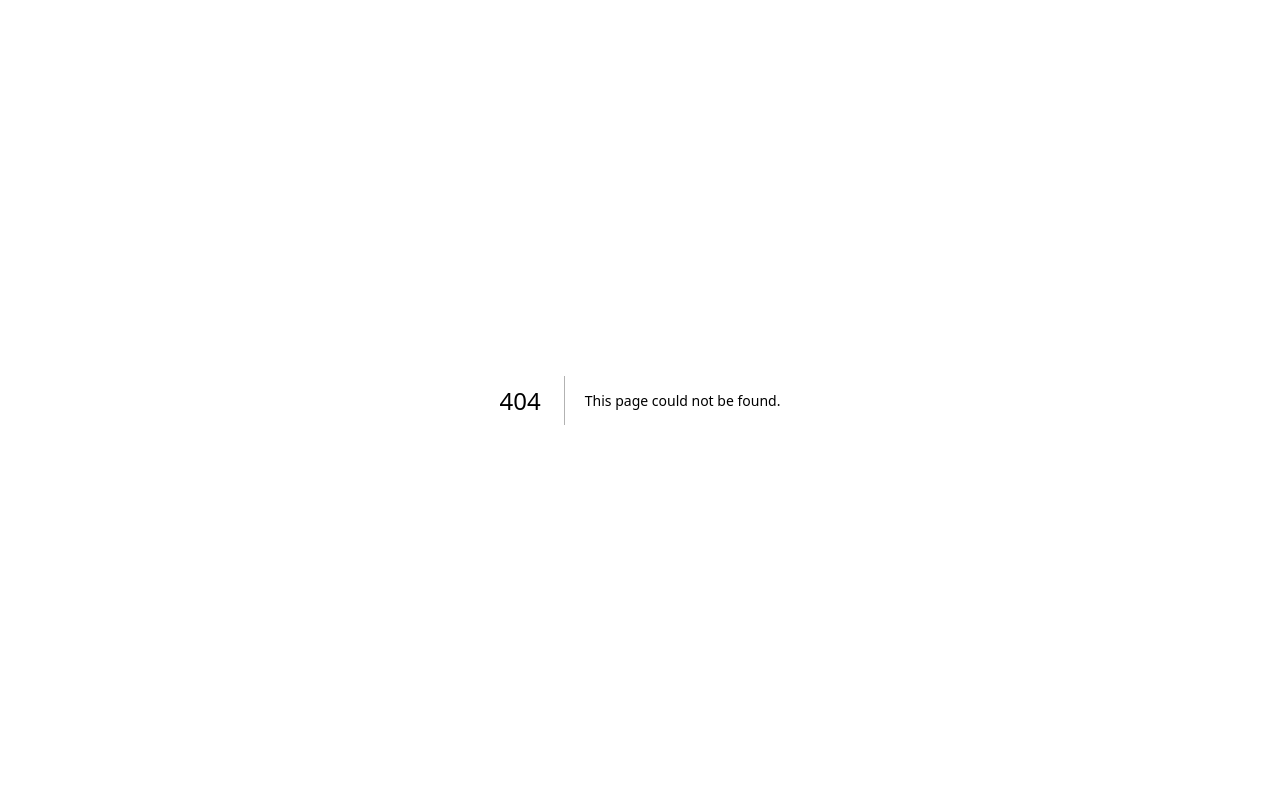
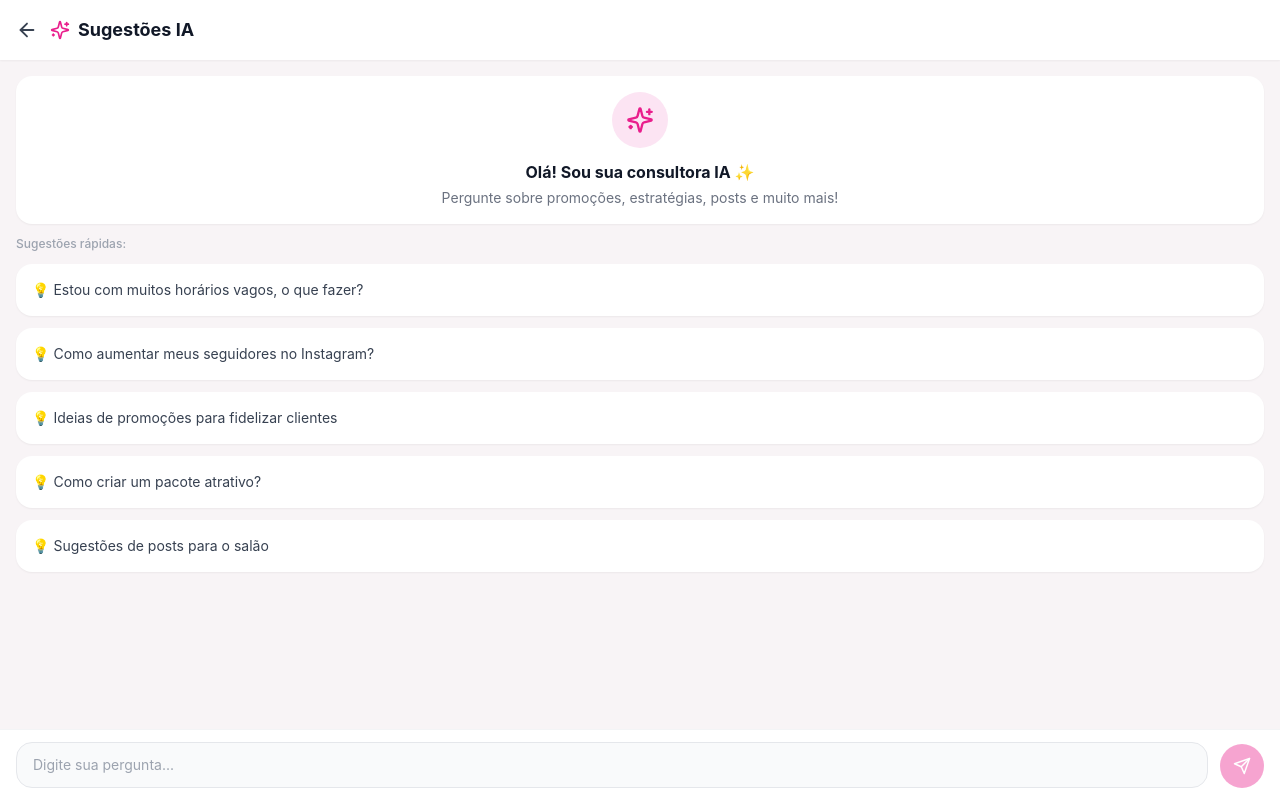
Before and after one commit to juliatedeschi7-creator/salao, a Next.js app: page /salao/ia in a window 1280 px wide. Before the commit this address had no page. Built offline with nearby package versions, Linux system fonts and the light colour scheme.

Commit message:
Criar page.tsx

```diff
--- /dev/null
+++ b/src/app/salao/ia/page.tsx
@@ -0,0 +1,195 @@
+'use client'
+
+import { useEffect, useState, useRef } from 'react'
+import { supabase } from '@/lib/supabase'
+import { useAuth } from '@/lib/hooks/useAuth'
+import { useRouter } from 'next/navigation'
+import { ArrowLeft, Send, Sparkles } from 'lucide-react'
+
+interface Mensagem {
+  role: 'user' | 'assistant'
+  content: string
+}
+
+const SUGESTOES = [
+  'Estou com muitos horários vagos, o que fazer?',
+  'Como aumentar meus seguidores no Instagram?',
+  'Ideias de promoções para fidelizar clientes',
+  'Como criar um pacote atrativo?',
+  'Sugestões de posts para o salão',
+]
+
+export default function IAPage() {
+  const { profile, loading } = useAuth()
+  const router = useRouter()
+  const [salao, setSalao] = useState<any>(null)
+  const [mensagens, setMensagens] = useState<Mensagem[]>([])
+  const [input, setInput] = useState('')
+  const [enviando, setEnviando] = useState(false)
+  const bottomRef = useRef<HTMLDivElement>(null)
+
+  useEffect(() => {
+    if (!loading && profile?.salao_id) carregarDados()
+  }, [loading])
+
+  useEffect(() => {
+    bottomRef.current?.scrollIntoView({ behavior: 'smooth' })
+  }, [mensagens])
+
+  async function carregarDados() {
+    const { data: sal } = await supabase.from('saloes').select('*')
+      .eq('id', profile!.salao_id!).single()
+    setSalao(sal)
+
+    const { data: hist } = await supabase.from('sugestoes_ia')
+      .select('*').eq('salao_id', profile!.salao_id!)
+      .order('created_at').limit(20)
+
+    if (hist && hist.length > 0) {
+      const msgs: Mensagem[] = []
+      hist.forEach(h => {
+        msgs.push({ role: 'user', content: h.pergunta })
+        msgs.push({ role: 'assistant', content: h.resposta })
+      })
+      setMensagens(msgs)
+    }
+  }
+
+  async function enviarMensagem(texto?: string) {
+    const pergunta = texto || input
+    if (!pergunta.trim() || enviando) return
+
+    const novasMensagens: Mensagem[] = [
+      ...mensagens,
+      { role: 'user', content: pergunta }
+    ]
+    setMensagens(novasMensagens)
+    setInput('')
+    setEnviando(true)
+
+    try {
+      const response = await fetch('https://api.anthropic.com/v1/messages', {
+        method: 'POST',
+        headers: { 'Content-Type': 'application/json' },
+        body: JSON.stringify({
+          model: 'claude-sonnet-4-20250514',
+          max_tokens: 1000,
+          system: `Você é uma consultora especialista em salões de beleza brasileiros.
+Ajude a dona do salão "${salao?.nome}" localizado em ${salao?.cidade || 'Brasil'} com sugestões práticas e criativas.
+Seja direta, use linguagem descontraída e dê sugestões aplicáveis imediatamente.
+Formate suas respostas de forma clara, use emojis quando apropriado.`,
+          messages: novasMensagens.map(m => ({
+            role: m.role,
+            content: m.content
+          }))
+        })
+      })
+
+      const data = await response.json()
+      const resposta = data.content?.[0]?.text || 'Não consegui gerar uma resposta. Tente novamente.'
+
+      setMensagens(prev => [...prev, { role: 'assistant', content: resposta }])
+
+      await supabase.from('sugestoes_ia').insert({
+        salao_id: profile!.salao_id,
+        pergunta,
+        resposta,
+      })
+    } catch (err) {
+      setMensagens(prev => [...prev, {
+        role: 'assistant',
+        content: 'Erro ao conectar com a IA. Tente novamente.'
+      }])
+    }
+
+    setEnviando(false)
+  }
+
+  const cor = salao?.cor_primaria || '#E91E8C'
+
+  return (
+    <div className="min-h-screen bg-[#f8f4f6] flex flex-col">
+      <div className="bg-white px-4 py-4 flex items-center gap-3 shadow-sm">
+        <button onClick={() => router.back()}>
+          <ArrowLeft size={22} className="text-gray-700" />
+        </button>
+        <div className="flex items-center gap-2 flex-1">
+          <Sparkles size={20} style={{ color: cor }} />
+          <h1 className="font-bold text-gray-900 text-lg">Sugestões IA</h1>
+        </div>
+      </div>
+
+      <div className="flex-1 overflow-y-auto px-4 py-4 flex flex-col gap-3">
+        {mensagens.length === 0 && (
+          <>
+            <div className="card text-center py-6">
+              <div className="w-14 h-14 rounded-full mx-auto flex items-center justify-center mb-3"
+                style={{ backgroundColor: salao?.cor_secundaria || '#FCE4F3' }}>
+                <Sparkles size={28} style={{ color: cor }} />
+              </div>
+              <p className="font-bold text-gray-900">Olá! Sou sua consultora IA ✨</p>
+              <p className="text-sm text-gray-500 mt-1">
+                Pergunte sobre promoções, estratégias, posts e muito mais!
+              </p>
+            </div>
+
+            <p className="text-xs text-gray-400 font-medium">Sugestões rápidas:</p>
+            {SUGESTOES.map((s, i) => (
+              <button key={i} onClick={() => enviarMensagem(s)}
+                className="card text-left text-sm text-gray-700 active:scale-95 transition-all">
+                💡 {s}
+              </button>
+            ))}
+          </>
+        )}
+
+        {mensagens.map((m, i) => (
+          <div key={i} className={`flex ${m.role === 'user' ? 'justify-end' : 'justify-start'}`}>
+            <div className={`max-w-[85%] px-4 py-3 rounded-2xl text-sm ${
+              m.role === 'user'
+                ? 'text-white rounded-br-sm'
+                : 'bg-white text-gray-800 rounded-bl-sm shadow-sm'
+            }`}
+              style={m.role === 'user' ? { backgroundColor: cor } : {}}>
+              <p className="whitespace-pre-wrap">{m.content}</p>
+            </div>
+          </div>
+        ))}
+
+        {enviando && (
+          <div className="flex justify-start">
+            <div className="bg-white px-4 py-3 rounded-2xl rounded-bl-sm shadow-sm flex gap-1">
+              {[0, 1, 2].map(i => (
+                <div key={i} className="w-2 h-2 rounded-full animate-bounce"
+                  style={{ backgroundColor: cor, animationDelay: `${i * 0.15}s` }} />
+              ))}
+            </div>
+          </div>
+        )}
+
+        <div ref={bottomRef} />
+      </div>
+
+      <div className="bg-white px-4 py-3 flex items-end gap-3 border-t border-gray-100">
+        <textarea
+          className="flex-1 bg-gray-50 border border-gray-200 rounded-2xl py-3 px-4 text-sm outline-none resize-none max-h-32"
+          placeholder="Digite sua pergunta..."
+          rows={1}
+          value={input}
+          onChange={e => setInput(e.target.value)}
+          onKeyDown={e => {
+            if (e.key === 'Enter' && !e.shiftKey) {
+              e.preventDefault()
+              enviarMensagem()
+            }
+          }}
+        />
+        <button onClick={() => enviarMensagem()} disabled={!input.trim() || enviando}
+          className="w-11 h-11 rounded-full flex items-center justify-center text-white shrink-0 disabled:opacity-40"
+          style={{ backgroundColor: cor }}>
+          <Send size={18} />
+        </button>
+      </div>
+    </div>
+  )
+}
```
